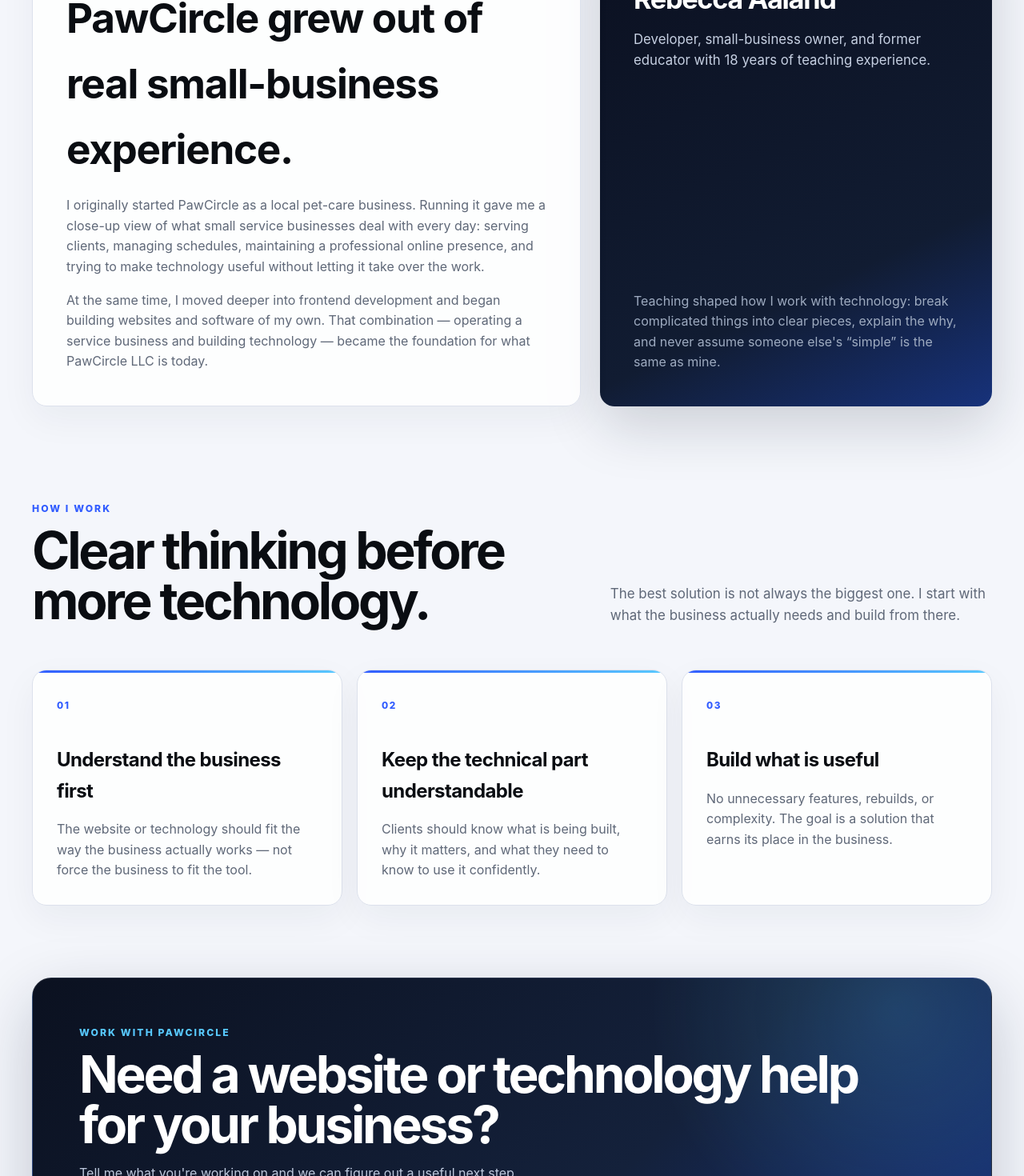
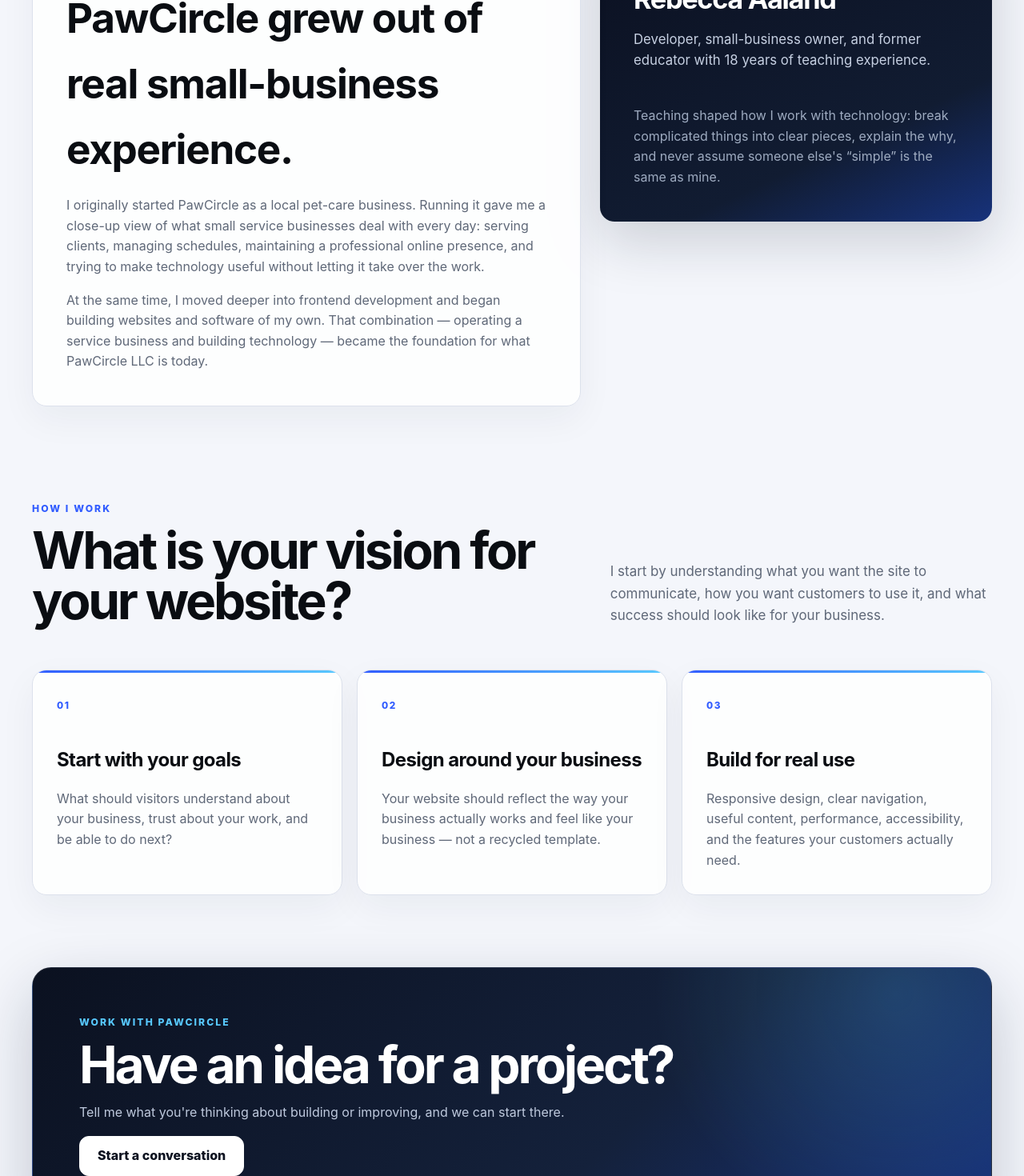
Before and after one commit to reaaland/pawcircle-llc-site, a Next.js app: page /about in a window 1280 px wide. Shown: the part 720-2190 px from the top of the page at 80% size. Built offline with nearby package versions, Linux system fonts and the light colour scheme.

Commit message:
Tighten About layout and center website vision

```diff
--- a/app/about/page.tsx
+++ b/app/about/page.tsx
@@ -6,18 +6,18 @@ export const metadata: Metadata = { title: "About" };
 const principles = [
   {
     number: "01",
-    title: "Understand the business first",
-    body: "The website or technology should fit the way the business actually works — not force the business to fit the tool.",
+    title: "Start with your goals",
+    body: "What should visitors understand about your business, trust about your work, and be able to do next?",
   },
   {
     number: "02",
-    title: "Keep the technical part understandable",
-    body: "Clients should know what is being built, why it matters, and what they need to know to use it confidently.",
+    title: "Design around your business",
+    body: "Your website should reflect the way your business actually works and feel like your business — not a recycled template.",
   },
   {
     number: "03",
-    title: "Build what is useful",
-    body: "No unnecessary features, rebuilds, or complexity. The goal is a solution that earns its place in the business.",
+    title: "Build for real use",
+    body: "Responsive design, clear navigation, useful content, performance, accessibility, and the features your customers actually need.",
   },
 ] as const;
 
@@ -38,7 +38,7 @@ export default function AboutPage() {
           gridTemplateColumns: "minmax(0, 1.05fr) minmax(280px, .75fr)",
           gap: "24px",
           marginTop: "72px",
-          alignItems: "stretch",
+          alignItems: "start",
         }}
       >
         <article className="detail-card" style={{ padding: "42px" }}>
@@ -63,7 +63,7 @@ export default function AboutPage() {
             boxShadow: "0 24px 70px rgba(18, 27, 45, .18)",
             display: "flex",
             flexDirection: "column",
-            justifyContent: "space-between",
+            gap: "26px",
           }}
         >
           <div>
@@ -75,7 +75,7 @@ export default function AboutPage() {
               Developer, small-business owner, and former educator with 18 years of teaching experience.
             </p>
           </div>
-          <p style={{ color: "#9eabc0", marginBottom: 0 }}>
+          <p style={{ color: "#9eabc0", margin: 0 }}>
             Teaching shaped how I work with technology: break complicated things into clear pieces, explain the why, and never assume someone else&apos;s “simple” is the same as mine.
           </p>
         </aside>
@@ -85,10 +85,10 @@ export default function AboutPage() {
         <div className="section-heading">
           <div>
             <p className="eyebrow">HOW I WORK</p>
-            <h2>Clear thinking before more technology.</h2>
+            <h2>What is your vision for your website?</h2>
           </div>
           <p>
-            The best solution is not always the biggest one. I start with what the business actually needs and build from there.
+            I start by understanding what you want the site to communicate, how you want customers to use it, and what success should look like for your business.
           </p>
         </div>
 
@@ -105,8 +105,8 @@ export default function AboutPage() {
 
       <section className="cta" style={{ marginTop: "20px" }}>
         <p className="eyebrow">WORK WITH PAWCIRCLE</p>
-        <h2>Need a website or technology help for your business?</h2>
-        <p>Tell me what you&apos;re working on and we can figure out a useful next step.</p>
+        <h2>Have an idea for a project?</h2>
+        <p>Tell me what you&apos;re thinking about building or improving, and we can start there.</p>
         <Link className="button button-dark" href="/contact">Start a conversation</Link>
       </section>
     </main>
```
